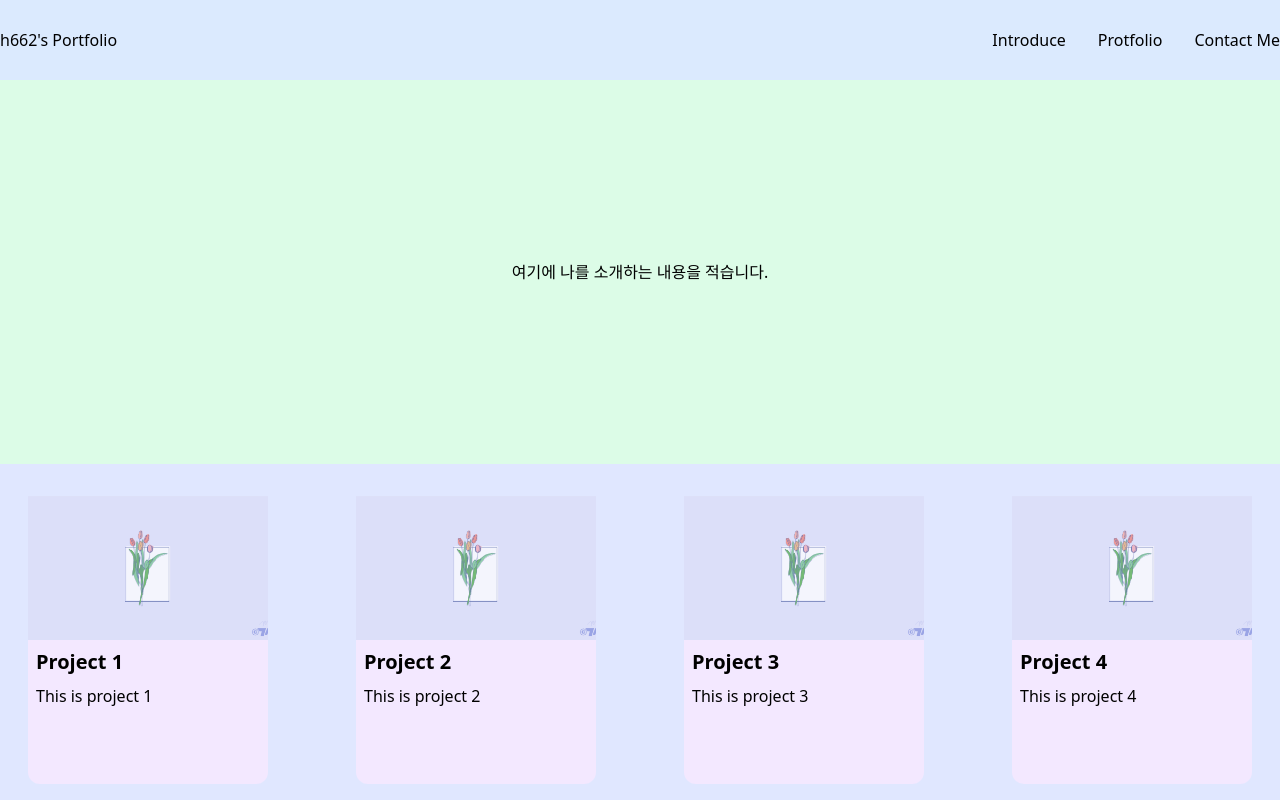
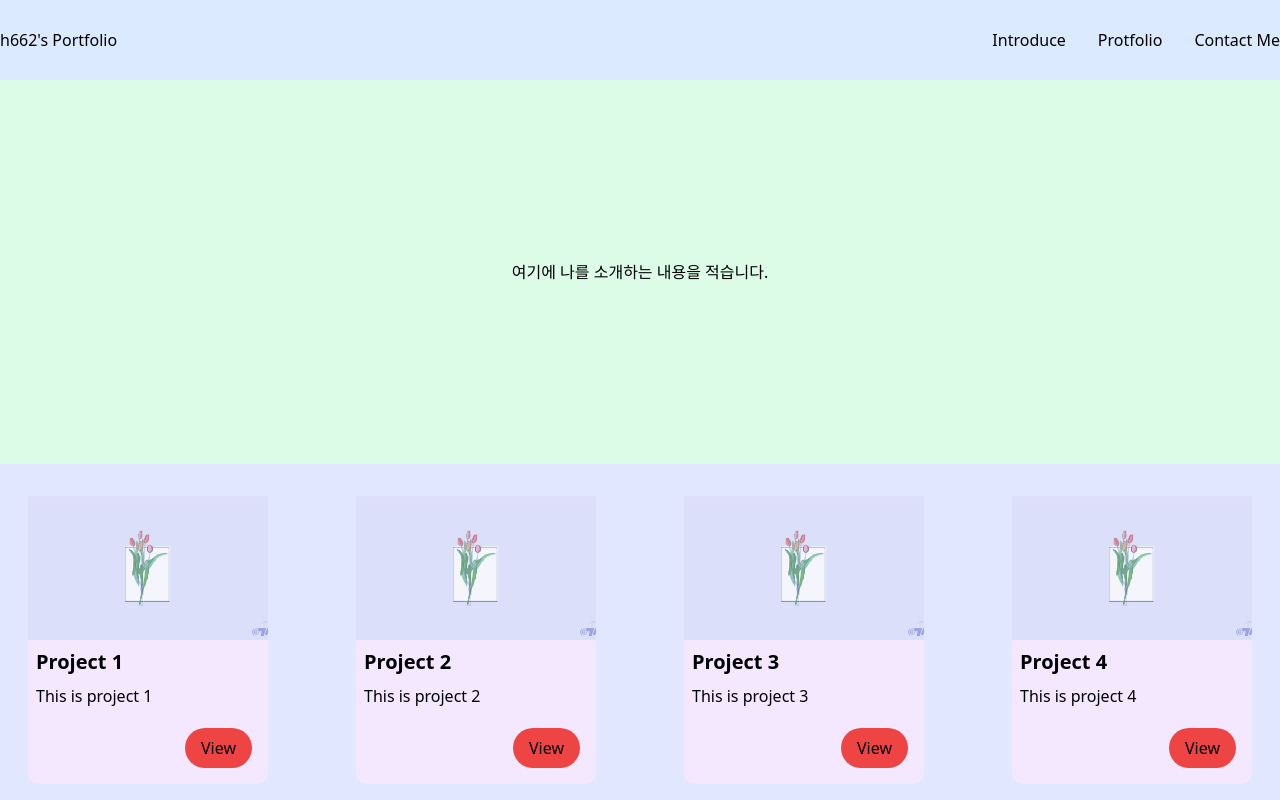
Before and after one commit to seon-2/bcs-part2-react, a React (Create React App) app in the folder portfolio/: page / in a window 1280 px wide. Shown: the top 800 px of the page. Built offline with nearby package versions, Linux system fonts and the light colour scheme.

Commit message:
💄 [design] 포트폴리오 카드에 view 버튼 추가

```diff
--- a/portfolio/src/components/PortfolioCard.jsx
+++ b/portfolio/src/components/PortfolioCard.jsx
@@ -9,7 +9,7 @@ function PortfolioCard({ title, desc, image }) {
   }, []);
 
   return (
-    <li className="bg-purple-100 w-60 h-72 rounded-xl">
+    <li className="bg-purple-100 w-60 h-72 rounded-xl relative">
       <div className="bg-yellow-100 w-full h-1/2 rounded-t-xl">
         <img
           className="w-full h-full object-cover"
@@ -20,6 +20,9 @@ function PortfolioCard({ title, desc, image }) {
       </div>
       <div className="text-xl font-bold mt-2 mx-2">{title}</div>
       <div className="mt-2 mx-2">{desc}</div>
+      <button className=" absolute bottom-0 right-0 m-4 px-4 py-2 rounded-full bg-red-500">
+        View
+      </button>
     </li>
   );
 }
```
